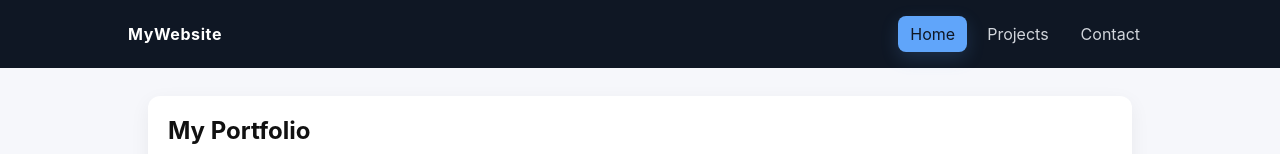
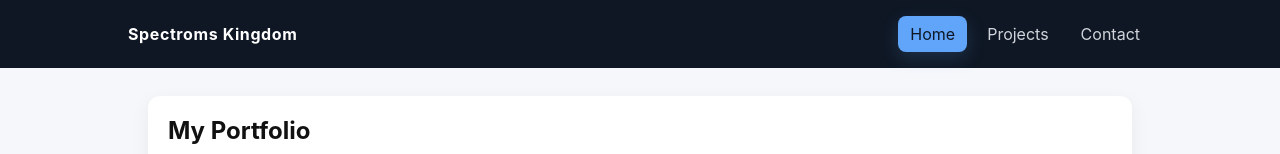
Before and after one commit to Spectrom47/home, a plain HTML site: page index.html in a window 1280 px wide. Shown: the top 154 px of the page. Drawn offline with Linux system fonts and the light colour scheme.

Commit message:
Title Update

```diff
--- a/index.html
+++ b/index.html
@@ -50,7 +50,7 @@
 
   <header>
     <div class="container">
-      <div class="logo">MyWebsite</div>
+      <div class="logo">Spectroms Kingdom</div>
       <nav aria-label="Main navigation">
         <ul>
           <li><a href="index.html" class="tab">Home</a></li>
```
